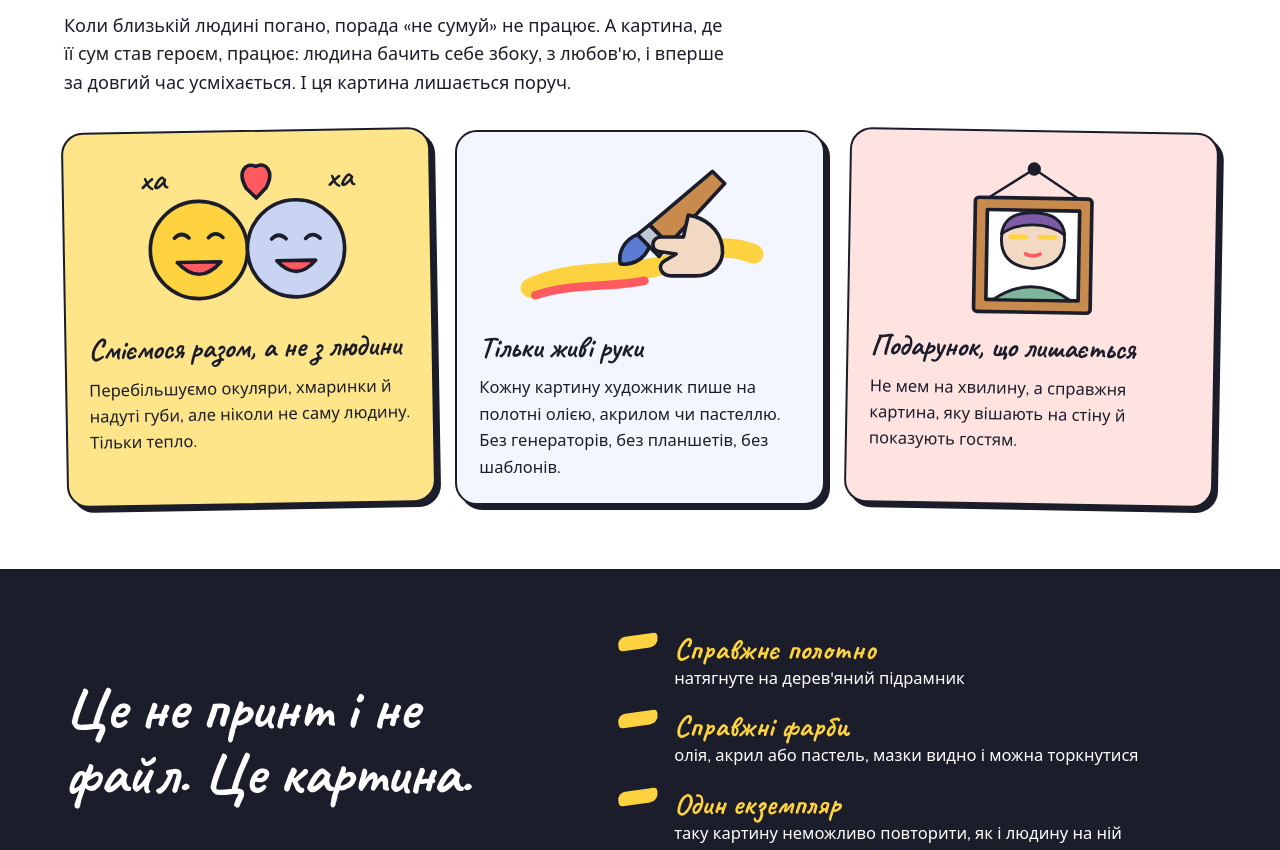
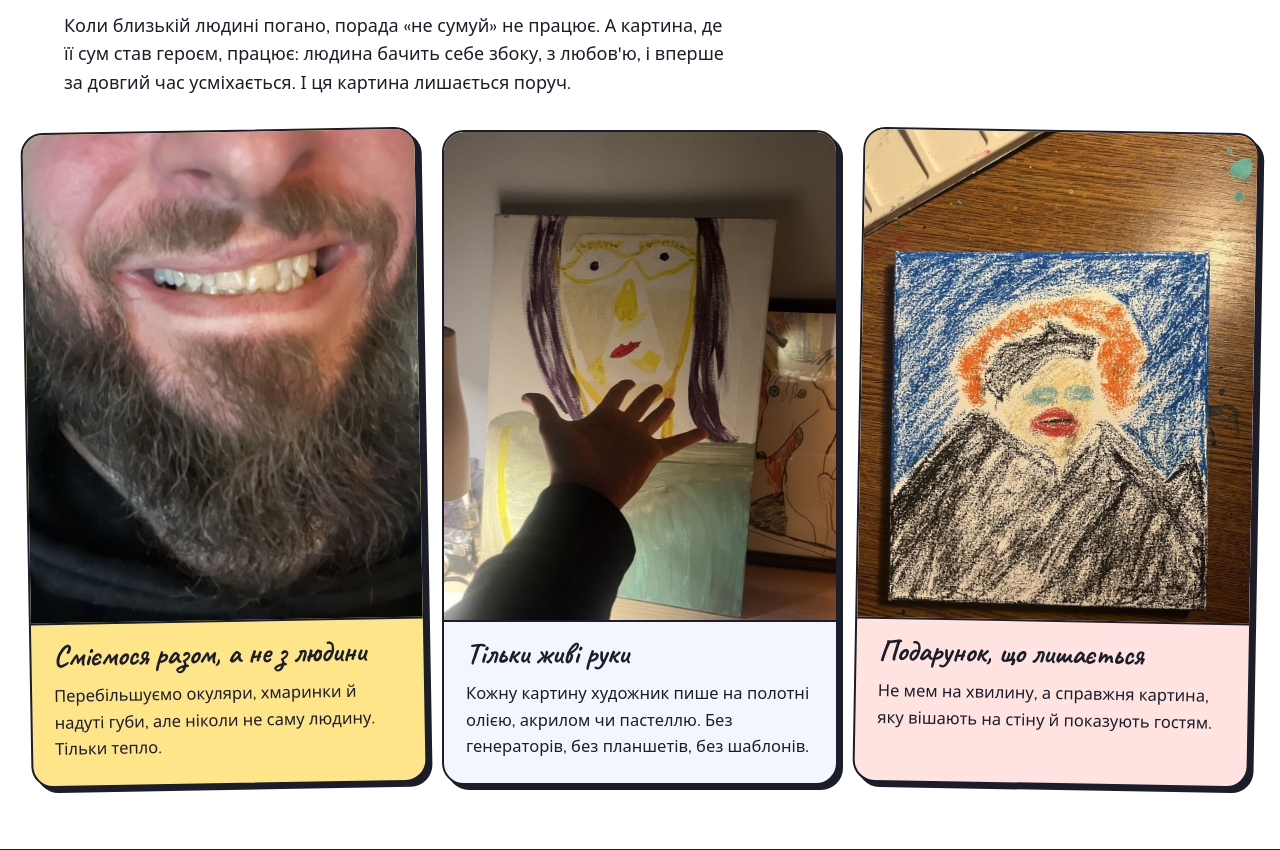
Before and after one commit to WhatWeDoinTheShadow/kyslipychki, a plain HTML site: page index.html in a window 1280 px wide. Shown: the part 1580-2430 px from the top of the page. Drawn offline with nearby package versions, Linux system fonts and the light colour scheme.

Commit message:
Справжні фото в блоці «Ми не лікуємо сум», блок на всю ширину
Co-Authored-By: Claude Opus 5.5 <noreply@anthropic.com>
Claude-Session: https://claude.ai/code/session_01FH6JVnG31jwRfJkahQHCDH

```diff
--- a/index.html
+++ b/index.html
@@ -125,9 +125,10 @@ footer .logo{color:var(--bg)}
 footer .lg{color:var(--bg);height:60px;width:200px}
 .quote{font-size:clamp(40px,5.6vw,68px);max-width:16ch;margin-bottom:16px}
 .qsub{font-size:18px;margin-bottom:32px}
-.trio{display:grid;grid-template-columns:repeat(3,minmax(0,1fr));gap:22px}
-.tc{border:2px solid var(--ink);border-radius:22px;padding:20px 22px 22px;box-shadow:5px 5px 0 var(--ink)}
-.tc svg{display:block;width:100%;height:auto;max-height:170px;margin-bottom:10px}
+.trio{display:grid;grid-template-columns:repeat(3,minmax(0,1fr));gap:clamp(14px,1.6vw,26px);margin:8px calc(-1*max(5vw,16px)) 0;padding:0 max(2vw,16px)}
+.tc{border:2px solid var(--ink);border-radius:22px;padding:0 0 22px;box-shadow:5px 5px 0 var(--ink);overflow:hidden;display:flex;flex-direction:column}
+.tc img{display:block;width:100%;height:auto;aspect-ratio:4/5;object-fit:cover;border-bottom:2px solid var(--ink);margin-bottom:16px}
+.tc h3,.tc p{padding:0 22px}
 .tc p{margin:0}
 .t1{background:var(--sun2)}.t2{background:var(--tint)}.t3{background:light-dark(#ffe3e1,#2e1e22)}
 .t1{transform:rotate(-1deg)}.t3{transform:rotate(1deg)}
@@ -202,34 +203,24 @@ footer .lg{color:var(--bg);height:60px;width:200px}
   <div class="wrap">
     <p class="big quote">Ми не лікуємо сум. Ми <em>трошки сміємося разом</em> з ним.</p>
     <p class="qsub">Коли близькій людині погано, порада «не сумуй» не працює. А картина, де її сум став героєм, працює: людина бачить себе збоку, з любов'ю, і вперше за довгий час усміхається. І ця картина лишається поруч.</p>
-    <div class="trio">
+  </div>
+  <div class="trio">
       <article class="tc t1">
-        <svg viewBox="0 0 220 140" aria-hidden="true"><g stroke="var(--ink)" stroke-width="3" stroke-linecap="round" stroke-linejoin="round">
-          <circle cx="70" cy="80" r="40" fill="#ffd23f"/><path d="M50 70q6-6 12 0M78 70q6-6 12 0" fill="none"/><path d="M52 90q18 20 36 0z" fill="#ff5a5f"/>
-          <circle cx="150" cy="80" r="40" fill="#c9d4f2"/><path d="M130 72q6-6 12 0M158 72q6-6 12 0" fill="none"/><path d="M134 90q16 18 32 0z" fill="#ff5a5f"/>
-          <path d="M110 30c-8-14 0-22 8-18 8-4 16 4 8 18l-8 8z" fill="#ff5a5f"/></g>
-          <text x="22" y="30" font-family="Caveat,cursive" font-size="28" fill="var(--ink)">ха</text><text x="176" y="30" font-family="Caveat,cursive" font-size="28" fill="var(--ink)">ха</text></svg>
+        <img src="smile.jpg" alt="Усмішка крупним планом: борода і зуби" width="900" height="1200" loading="lazy">
         <h3>Сміємося разом, а не з людини</h3>
         <p>Перебільшуємо окуляри, хмаринки й надуті губи, але ніколи не саму людину. Тільки тепло.</p>
       </article>
       <article class="tc t2">
-        <svg viewBox="0 0 220 140" aria-hidden="true"><path d="M20 112c40-20 90-6 130-26 20-10 40-8 54-2" fill="none" stroke="#ffd23f" stroke-width="16" stroke-linecap="round"/><path d="M24 118c30-10 60-6 90-12" fill="none" stroke="#ff5a5f" stroke-width="7" stroke-linecap="round"/>
-          <g stroke="var(--ink)" stroke-width="3" stroke-linecap="round" stroke-linejoin="round"><path d="M118 60l52-44 10 10-46 50z" fill="#c98b4d"/><path d="M134 76l-16-16-10 8 18 18z" fill="#bfc6d4"/><path d="M108 68c-10 4-16 14-14 24 10 2 20-4 24-14z" fill="#5b7bd5"/>
-          <path d="M150 52c14 2 26 12 28 26 2 14-8 24-22 24h-20c-8 0-12-8-6-12l10-6-14-2c-8-2-6-12 2-12l18 0z" fill="#f2d9c4"/></g></svg>
+        <img src="hands.jpg" alt="Рука художника на тлі готової картини" width="900" height="1200" loading="lazy">
         <h3>Тільки живі руки</h3>
         <p>Кожну картину художник пише на полотні олією, акрилом чи пастеллю. Без генераторів, без планшетів, без шаблонів.</p>
       </article>
       <article class="tc t3">
-        <svg viewBox="0 0 220 140" aria-hidden="true"><g stroke="var(--ink)" stroke-width="3" stroke-linecap="round" stroke-linejoin="round">
-          <circle cx="110" cy="14" r="4" fill="var(--ink)"/><path d="M110 14L70 40M110 14l40 26" fill="none" stroke-width="2"/>
-          <rect x="62" y="38" width="96" height="94" rx="3" fill="#c98b4d"/><rect x="72" y="48" width="76" height="74" fill="#fff"/>
-          <path d="M84 72q0-20 26-20t26 20q0 22-26 24-26-2-26-24z" fill="#f2d9c4" stroke-width="2.4"/><path d="M84 68q2-18 26-18 24 0 26 18-10-8-26-8t-26 8z" fill="#7d5ba6" stroke-width="2.4"/>
-          <path d="M92 70h12M116 70h12" stroke="#ffd23f" stroke-width="4"/><path d="M104 84q6 3 12 0" stroke="#ff5a5f" stroke-width="3" fill="none"/><path d="M78 122q32-22 64 0z" fill="#7fb59a" stroke-width="2.4"/></g></svg>
+        <img src="gift.jpg" alt="Готовий портрет пастеллю на полотні" width="900" height="1200" loading="lazy">
         <h3>Подарунок, що лишається</h3>
         <p>Не мем на хвилину, а справжня картина, яку вішають на стіну й показують гостям.</p>
       </article>
     </div>
-  </div>
 </section>
 
 <section class="band paint">
```
Also changed, not shown: gift.jpg (added), hands.jpg (added), smile.jpg (added).
